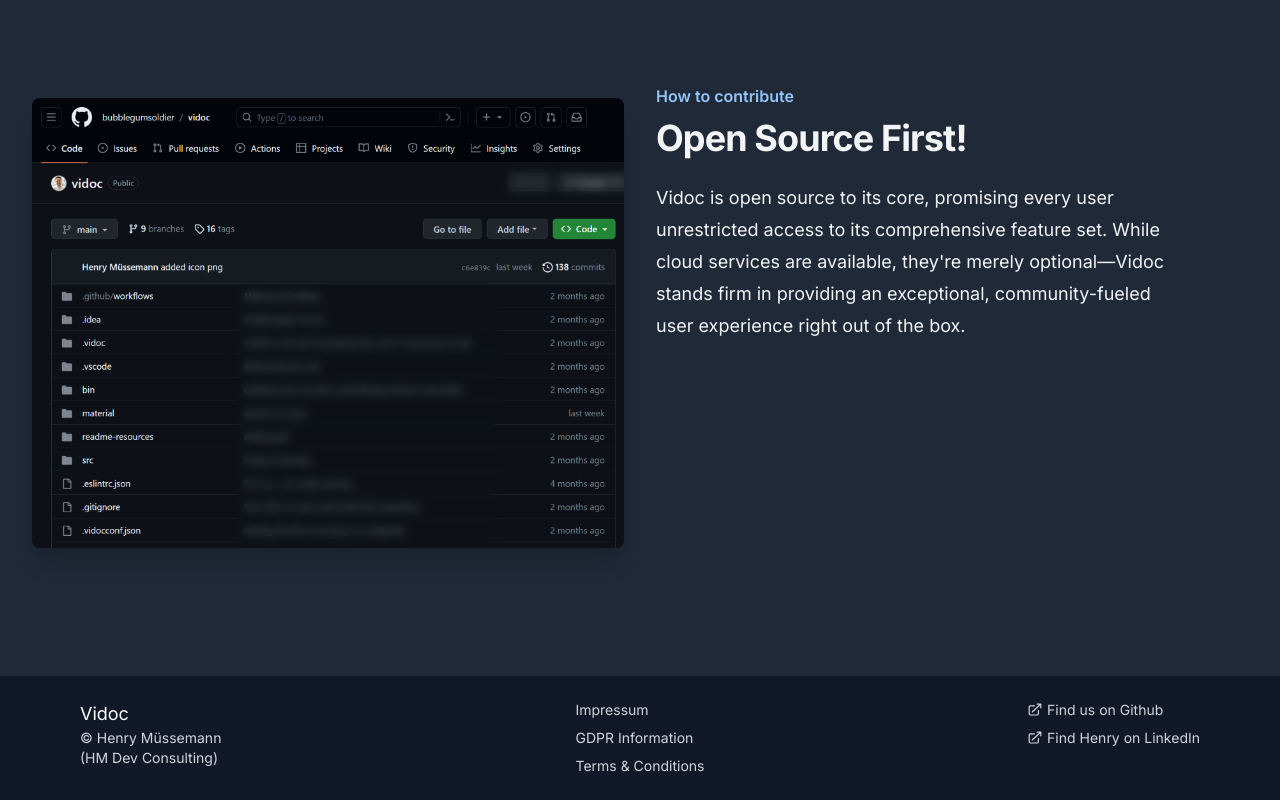
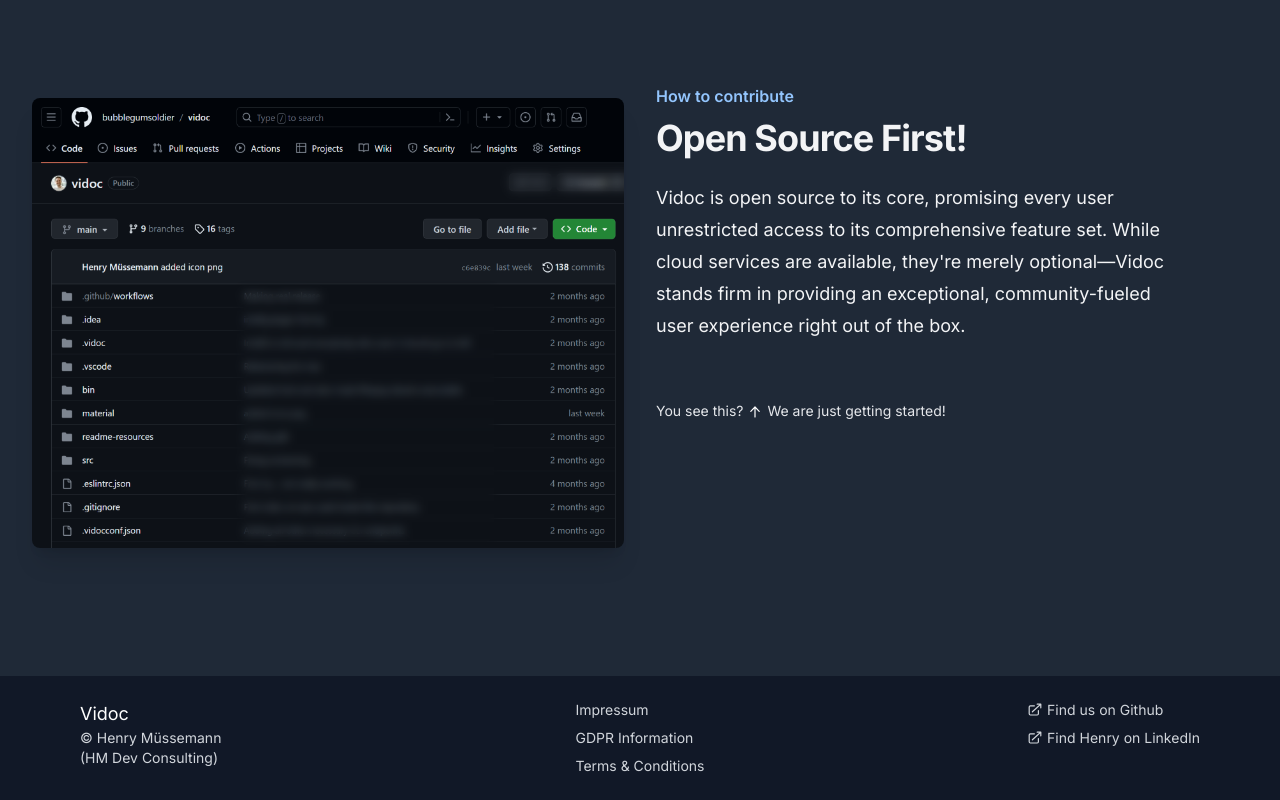
Before and after one commit to bubblegumsoldier/vidoc, a Next.js app in the folder src/vidoc-cloud/: page / in a window 1280 px wide. Shown: the part 2603-3403 px from the top of the page. Built offline with nearby package versions, Linux system fonts and the light colour scheme; grey boxes are pictures that could not be loaded.

Commit message:
Adding small number disclaimer

```diff
--- a/src/vidoc-cloud/app/page.tsx
+++ b/src/vidoc-cloud/app/page.tsx
@@ -2,11 +2,13 @@
 import Link from "next/link";
 import {
   ArrowTopRightOnSquareIcon,
+  ArrowUpIcon,
   CloudArrowUpIcon,
   FolderIcon,
   ServerIcon,
 } from "@heroicons/react/20/solid";
 import LandingPageNavigation from "./components/client/LandingPageNavigation";
+import { ArrowUpLeftIcon } from "@heroicons/react/24/outline";
 
 
 const configurationTypes = [
@@ -325,6 +327,9 @@
                       title="GitHub"
                       className="mt-4"
                     ></iframe>
+                    <p>
+                      <span className="text-gray-200 text-sm">You see this? <ArrowUpIcon className="h-4 w-4 inline-block text-white" /> We are just getting started!</span>
+                    </p>
                   </div>
                 </div>
               </div>
```
